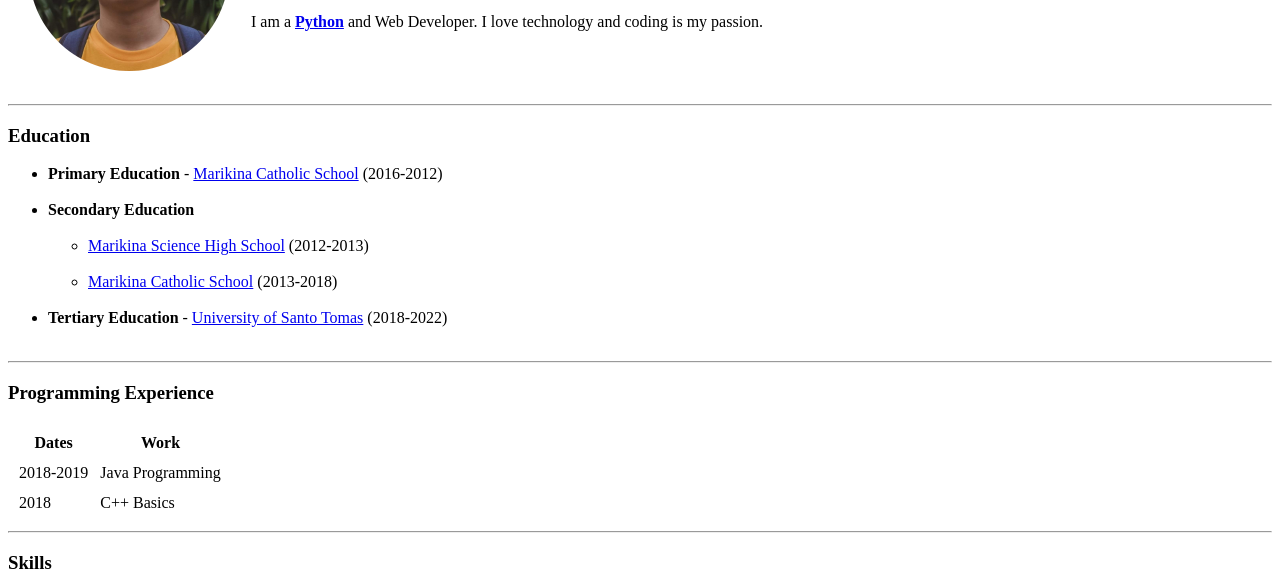
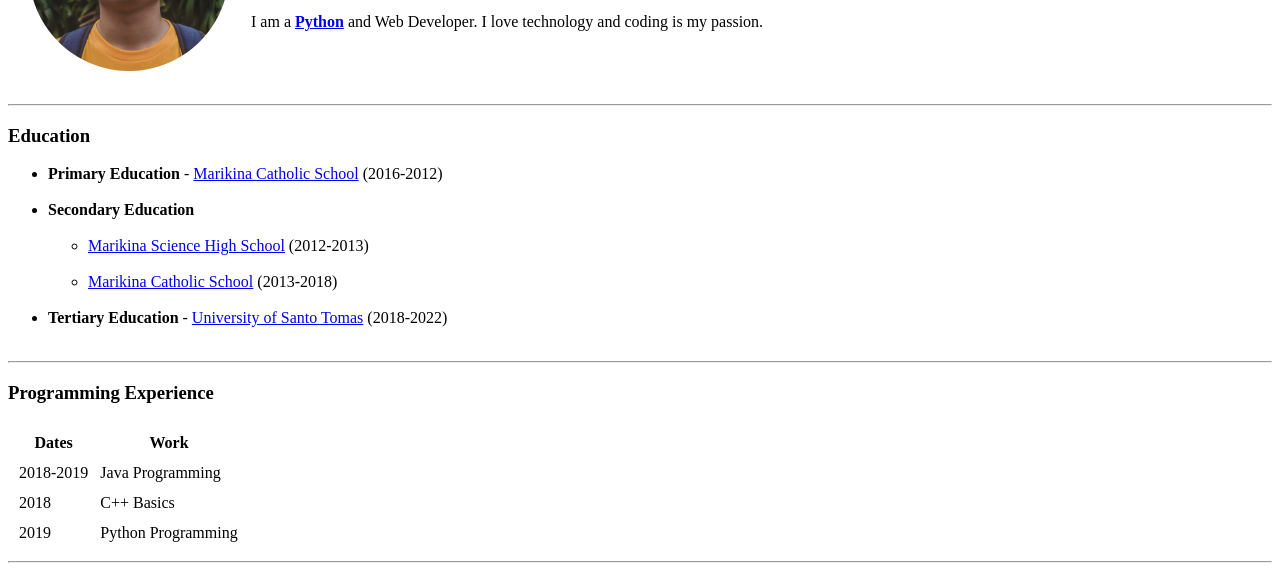
Before and after one commit to IrvinMoraga/cv, a plain HTML site: page index.html in a window 1280 px wide. Shown: the part 158-737 px from the top of the page. Drawn offline with Linux system fonts and the light colour scheme.

Commit message:
Added Python to Programming Experience

```diff
--- a/index.html
+++ b/index.html
@@ -47,6 +47,10 @@
                 <td>2018</td>
                 <td>C++ Basics</td>
             </tr>
+             <tr>
+                <td>2019</td>
+                <td>Python Programming</td>
+            </tr>
         </tbody>
     </table>
     <hr>
```
